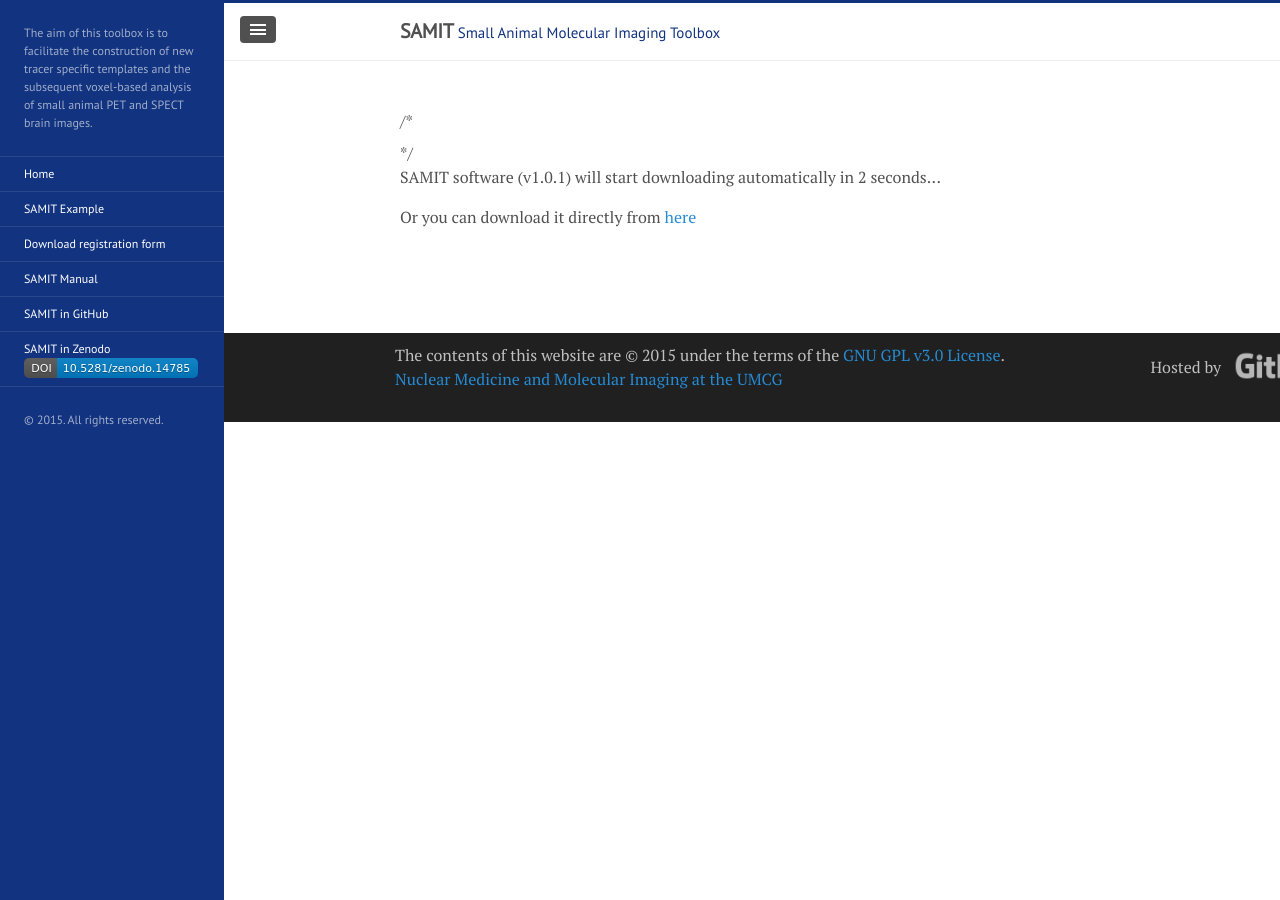
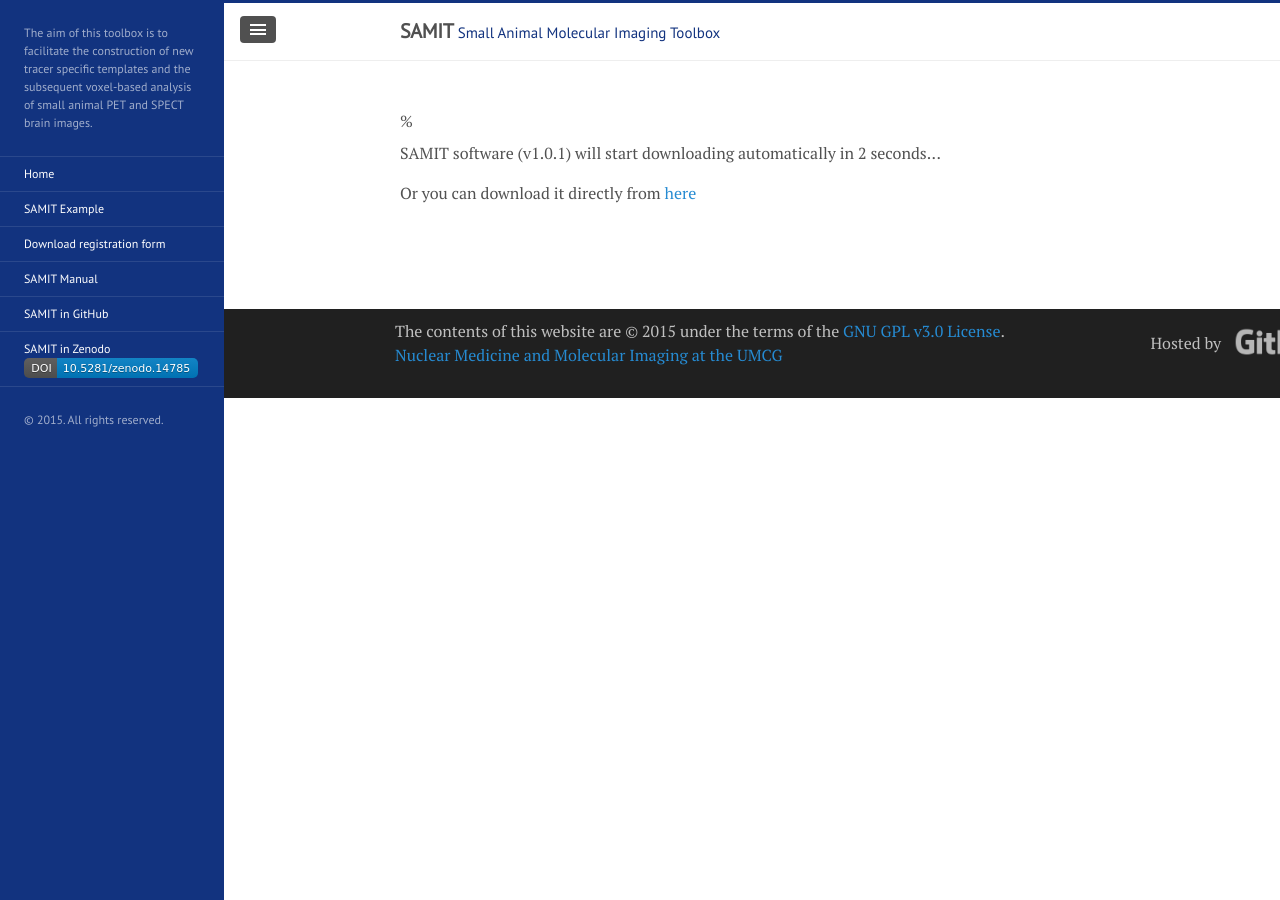
Before and after one commit to mic-umcg/samit, a Jekyll site: the page built from download.md, in a window 1280 px wide. Built offline with Jekyll 4.4.1, drawn with Linux system fonts in a browser that asks for light colours; Markdown is read by kramdown in place of the engine named in the settings.

Commit message:
Update page.html

```diff
--- a/_layouts/page.html
+++ b/_layouts/page.html
@@ -3,6 +3,6 @@
 ---
 
 <div class="page">
-/*  <h1 class="page-title">{{ page.title }}</h1> */
+%  <h1 class="page-title">{{ page.title }}</h1>
   {{ content }}
 </div>
```
